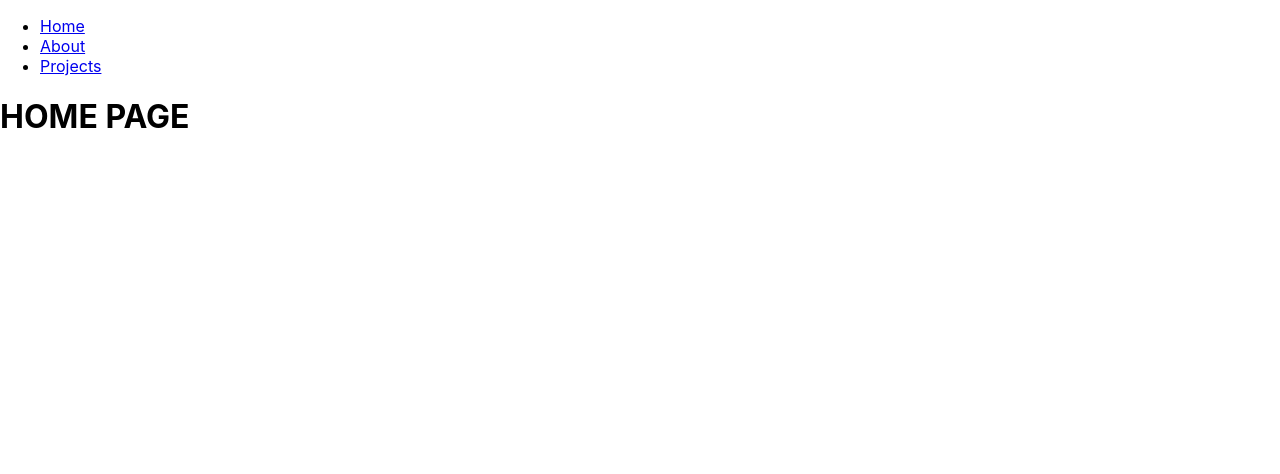
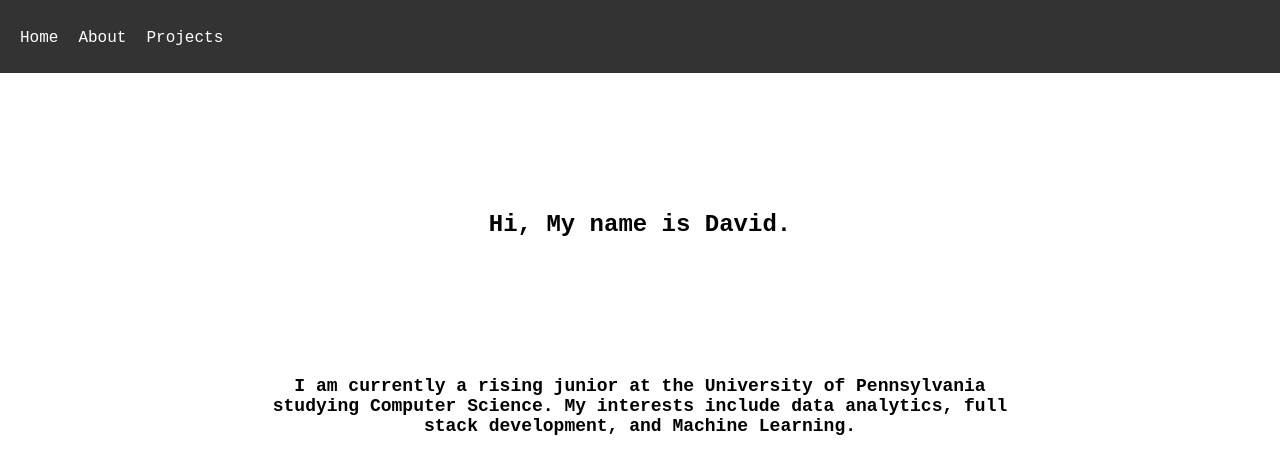
Before and after one commit to dzhan111/website, a React (Create React App) app: page / in a window 1280 px wide. Shown: the top 474 px of the page. Built offline with nearby package versions, Linux system fonts and the light colour scheme.

Commit message:
some chagnes

```diff
--- a/package.json
+++ b/package.json
@@ -19,6 +19,7 @@
     "react-loaders": "^3.0.1",
     "react-router-dom": "^6.22.3",
     "react-scripts": "5.0.1",
+    "react-transition-group": "^4.4.5",
     "sass": "^1.70.0",
     "web-vitals": "^2.1.4"
   },
--- a/src/App.js
+++ b/src/App.js
@@ -1,10 +1,10 @@
 import React from 'react';
 import { BrowserRouter as Router, Route, Routes } from 'react-router-dom';
-import AboutPage from './AboutPage';
 import './App.scss';
-import HomePage from './HomePage';
 import Navigation from './Navigation';
-import ProjectPage from './ProjectPage';
+import AboutPage from './pages/AboutPage.js';
+import HomePage from './pages/HomePage.js';
+import ProjectPage from './pages/ProjectPage.js';
 
 function App() {
   return (
--- a/src/Components/HelloWorld.js
+++ b/src/Components/HelloWorld.js
@@ -1,6 +1,6 @@
 import React from "react";
 
-function introduction(props){
+function HelloWorld(props){
     return (
        <h1 className="introduction">Hi I'm {props.name}</h1>
     )
--- a/src/HomePage.js
+++ /dev/null
@@ -1,14 +0,0 @@
-import React from 'react';
-
-const HomePage = () => {
-    return <>
-     <h1>HOME PAGE</h1>
-
-
-
-
-
-    </>;
-}
-
-export default HomePage;
--- a/src/index.css
+++ b/src/index.css
@@ -1,3 +1,4 @@
+
 body {
   margin: 0;
   font-family: -apple-system, BlinkMacSystemFont, 'Segoe UI', 'Roboto', 'Oxygen',
@@ -24,7 +25,60 @@ code {
 
 .introduction{
   font-family: 'Courier New', Courier, monospace;
-
-  padding: 20px;
+  font-size: large;
+  font-weight: bolder;
+  text-align: center;
+  padding-top: 10%;
+  padding-left: 20%;
+  padding-right: 20%;
   margin: 10px;
 }
+.intro{
+  font-family: 'Courier New', Courier, monospace;
+  font-size: x-large;
+  font-weight: bolder;
+  text-align: center;
+  padding-top: 10%;
+  padding-left: 20%;
+  padding-right: 20%;
+  margin: 10px;
+}
+
+
+
+nav {
+  background-color: #333;
+  color: white;
+  text-align: center;
+  padding: 10px 0;
+}
+
+nav ul {
+  list-style: none;
+  text-align: left;
+  margin-left: 20px;
+  padding: 0;
+}
+
+nav ul li {
+  font-family: 'Courier New', Courier, monospace;
+  display:inline-table;
+
+  margin-right: 20px;
+}
+
+nav ul li a {
+  color: white;
+  text-decoration: none;
+
+}
+
+nav ul li a:hover {
+  text-decoration: underline;
+
+}
+
+
+.intro {
+
+}
--- /dev/null
+++ b/src/pages/HomePage.js
@@ -0,0 +1,13 @@
+import React from 'react';
+
+const HomePage = () => {
+    return <>
+        <p className='intro'>Hi, My name is David.</p>
+        <p className='introduction'>I am currently a rising junior at the University of Pennsylvania studying Computer Science.
+             My interests include data analytics, full stack development, and Machine Learning. </p>
+
+
+    </>;
+}
+
+export default HomePage;
--- a/src/ProjectPage.js
+++ b/src/pages/ProjectPage.js
@@ -1,5 +1,5 @@
 import React from 'react';
-import Project from './Components/Project.js';
+import Project from '../Components/Project.js';
 const ProjectPage = () => {
     return <> <Project name='project1' link='hi' desc='desciprting' ></Project></>;
 }
```
Also changed, not shown: src/pages/AboutPage.js (renamed from src/AboutPage.js), 1 other file (tests, documents, lock files or other folders).
